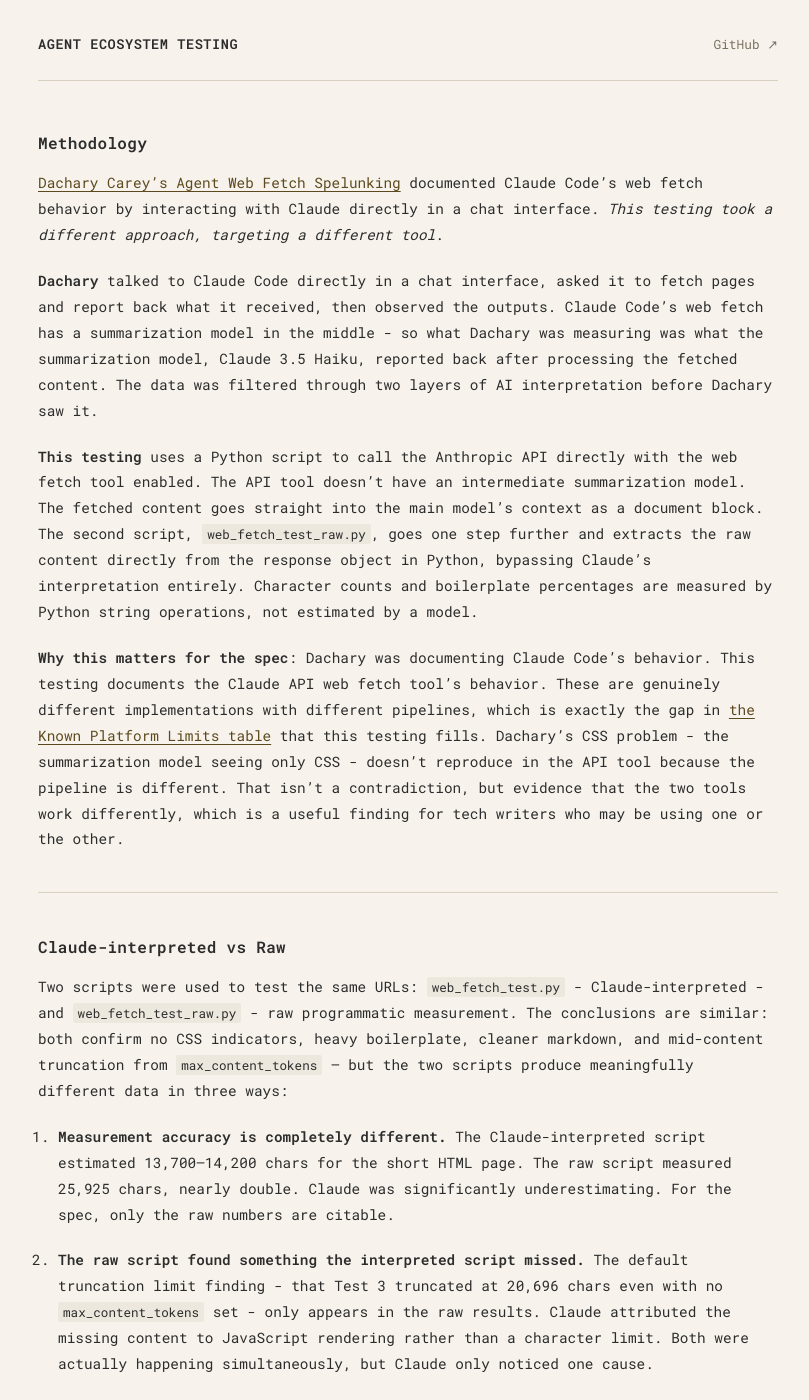
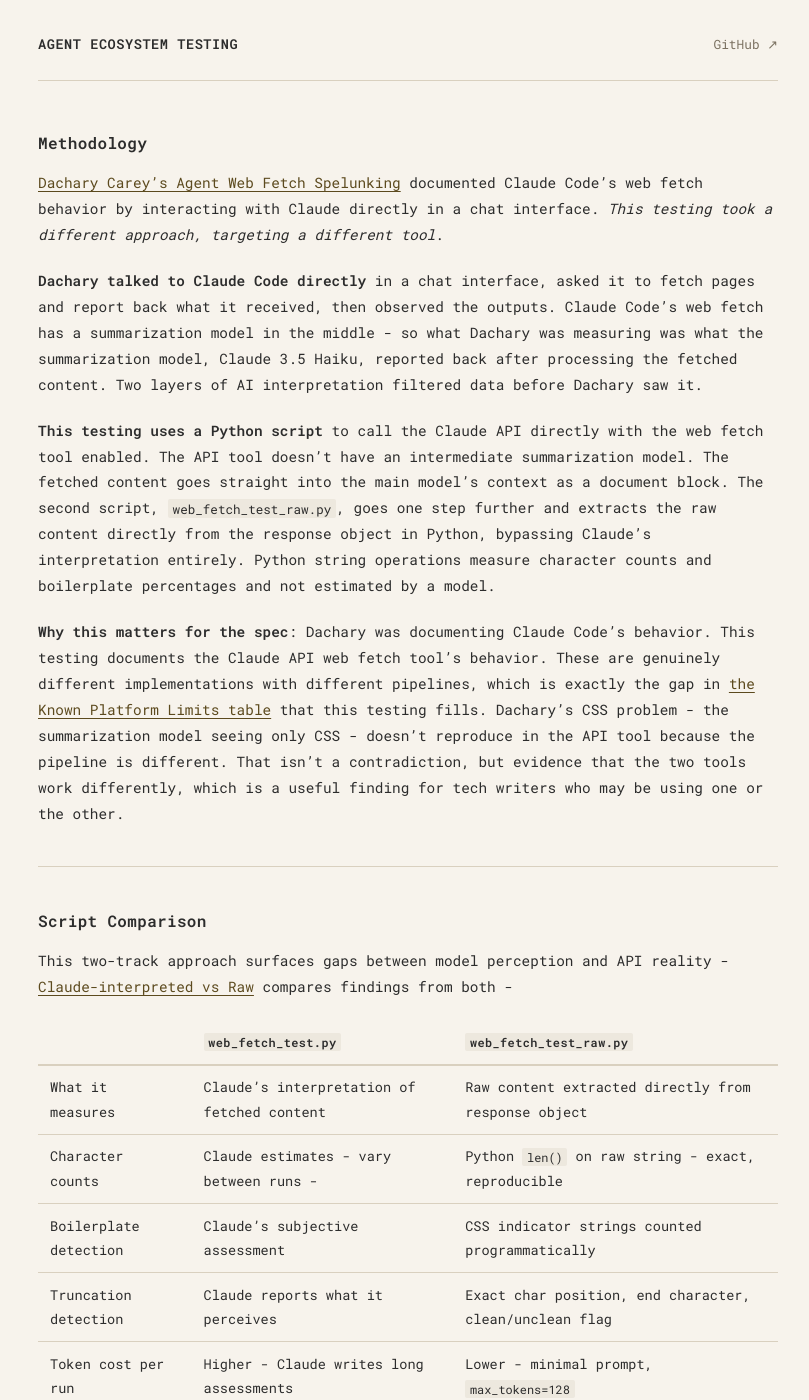
Before and after one commit to rhyannonjoy/agent-ecosystem-testing, a Jekyll site: the page built from docs/anthropic-claude-api-web-fetch-tool/methodology.md, in a window 1280 px wide and 1400 px high. Shown: the whole window, without its empty margins (232-1041 px from the left). Built offline with Jekyll 4.4.1, drawn with Linux system fonts in a browser that asks for light colours; some of the changed text lies outside the part shown.

Commit message:
refactor(claude): trim methodology (Issue #11)

```diff
--- a/docs/anthropic-claude-api-web-fetch-tool/methodology.md
+++ b/docs/anthropic-claude-api-web-fetch-tool/methodology.md
@@ -10,18 +10,18 @@
 documented Claude Code's web fetch behavior by interacting with Claude directly in a chat
 interface. _This testing took a different approach, targeting a different tool_.
 
-**Dachary** talked to Claude Code directly in a chat interface, asked it to fetch pages
+**Dachary talked to Claude Code directly** in a chat interface, asked it to fetch pages
 and report back what it received, then observed the outputs. Claude Code's web fetch has a
 summarization model in the middle - so what Dachary was measuring was what the summarization model,
-Claude 3.5 Haiku, reported back after processing the fetched content. The data was filtered through
-two layers of AI interpretation before Dachary saw it.
+Claude 3.5 Haiku, reported back after processing the fetched content. Two layers of AI interpretation
+filtered data before Dachary saw it.
 
-**This testing** uses a Python script to call the Anthropic API directly with the
+**This testing uses a Python script** to call the Claude API directly with the
 web fetch tool enabled. The API tool doesn't have an intermediate summarization model. The
 fetched content goes straight into the main model's context as a document block. The second script,
 `web_fetch_test_raw.py`, goes one step further and extracts the raw content directly from the response
-object in Python, bypassing Claude's interpretation entirely. Character counts and boilerplate
-percentages are measured by Python string operations, not estimated by a model.
+object in Python, bypassing Claude's interpretation entirely. Python string operations measure character counts
+and boilerplate percentages and not estimated by a model.
 
 **Why this matters for the spec**: Dachary was documenting Claude Code's behavior. This testing
 documents the Claude API web fetch tool's behavior. These are genuinely different implementations
@@ -34,35 +34,10 @@
 
 ---
 
-## Claude-interpreted vs Raw
+## Script Comparison
 
-Two scripts were used to test the same URLs: `web_fetch_test.py` - Claude-interpreted - and
-`web_fetch_test_raw.py` - raw programmatic measurement. The conclusions are similar: both confirm no CSS
-indicators, heavy boilerplate, cleaner markdown, and mid-content truncation from `max_content_tokens`
-— but the two scripts produce meaningfully different data in three ways:
-
-1. **Measurement accuracy is completely different.** The Claude-interpreted script estimated
-13,700–14,200 chars for the short HTML page. The raw script measured 25,925 chars, nearly double.
-Claude was significantly underestimating. For the spec, only the raw numbers are citable.
-
-2. **The raw script found something the interpreted script missed.** The default truncation limit
-finding - that Test 3 truncated at 20,696 chars even with no `max_content_tokens` set - only appears
-in the raw results. Claude attributed the missing content to JavaScript rendering rather than a
-character limit. Both were actually happening simultaneously, but Claude only noticed one cause.
-
-3. **The raw script quantifies boilerplate precisely.** "81% boilerplate before the first heading" and
-"97.5%" are exact, reproducible measurements. Claude's equivalent estimates - "~60-65%" - varied between
-runs of the same test. For the spec PR, the raw numbers are what belongs in the Known Platform Limits
-table.
-
-The interpreted script is still useful as a record of what the model _perceives_ it received, which
-is arguably what matters most for tech writers. A model that receives 25,925 chars but estimates
-13,700 is working with a distorted picture of the content, and that gap itself is a finding worth
-noting.
-
----
-
-## Script comparison
+This two-track approach surfaces gaps between model perception and API reality -
+[Claude-interpreted vs Raw](/claude-interpreted-vs-raw/) compares findings from both -
 
 | | `web_fetch_test.py` | `web_fetch_test_raw.py` |
 | - | --------------------- | --------------------- |
```
Also changed, not shown: docs/anthropic-claude-api-web-fetch-tool/claude-interpreted-vs-raw.md (+16 -15 lines), docs/google-gemini-url-context-tool/methodology.md (+0 -2 lines).
